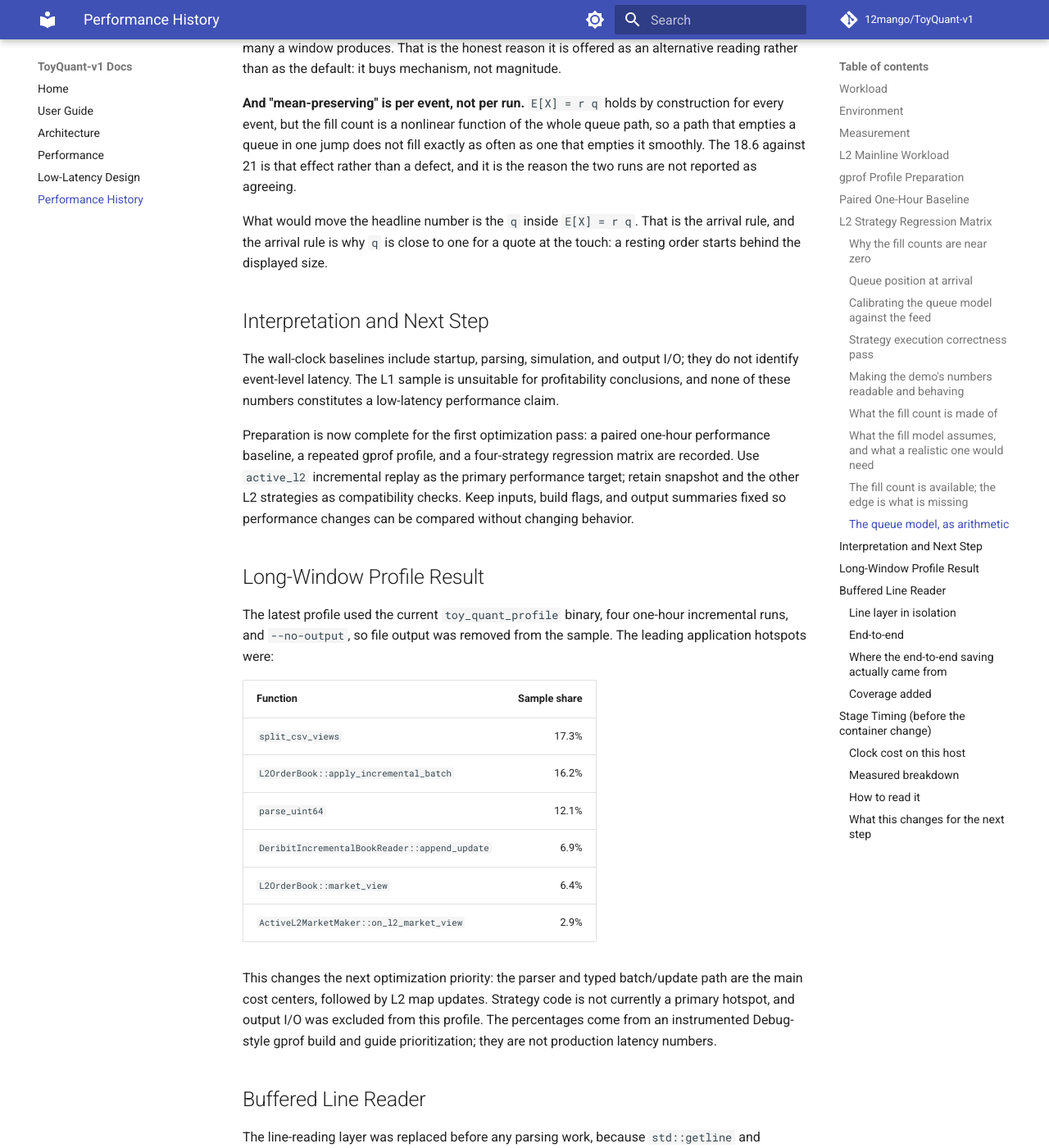
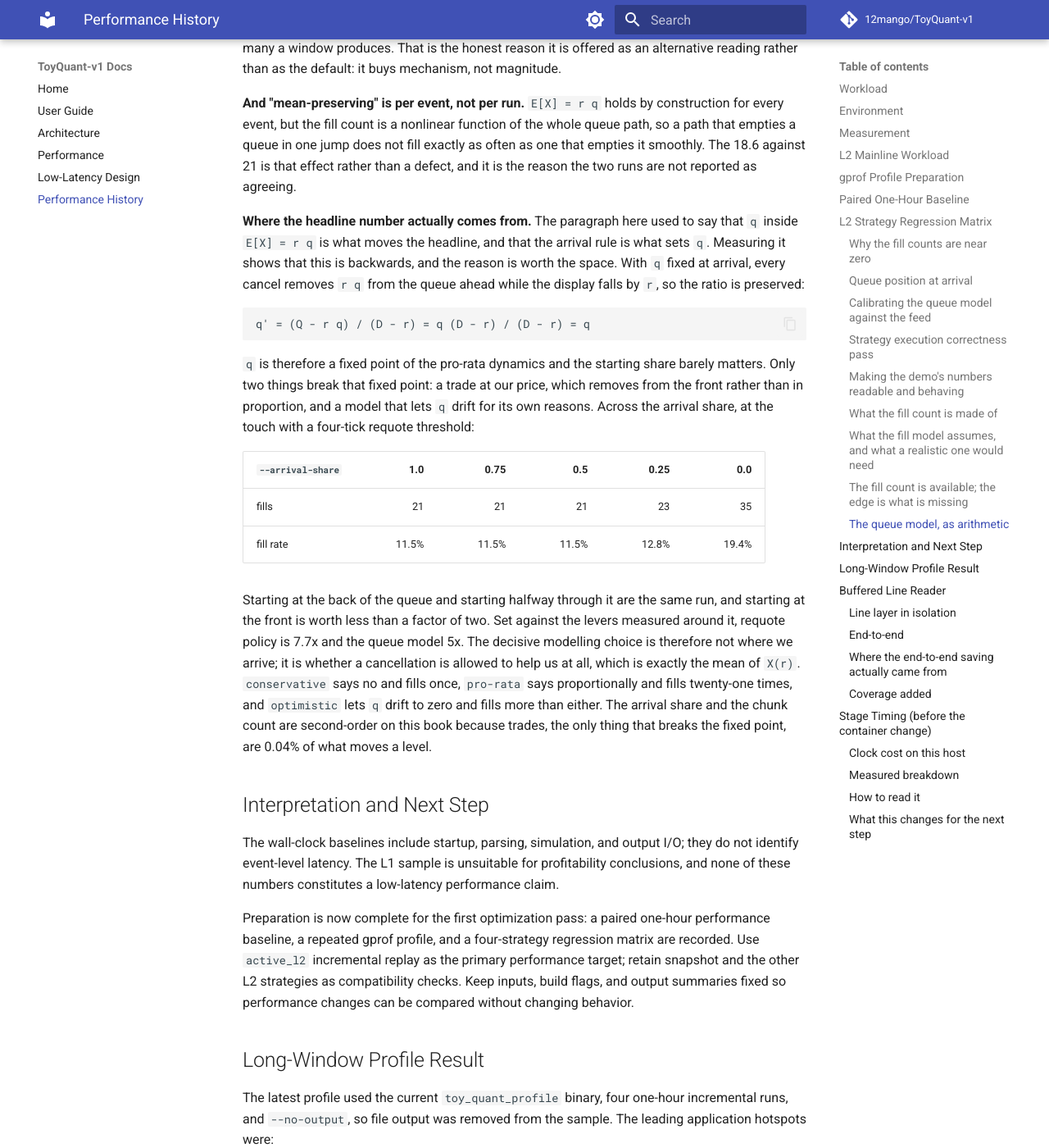
Before and after one commit to 12mango/ToyQuant-v1, an MkDocs documentation site: the page built from docs/PERFORMANCE_HISTORY.md, in a window 1280 px wide and 1400 px high, scrolled down 22905 px. Shown: the whole window at 82% size. Built offline with MkDocs 1.6.1 and Material for MkDocs 9.7.7, drawn with Linux system fonts in a browser that asks for light colours; comment, search, counter and statistics services are not loaded.

Commit message:
feat: Make the arrival share a knob, and record that it is second-order because q is a fixed point of the cancel dynamics

````diff
--- a/docs/PERFORMANCE_HISTORY.md
+++ b/docs/PERFORMANCE_HISTORY.md
@@ -842,9 +842,33 @@ event, but the fill count is a nonlinear function of the whole queue path, so a
 queue in one jump does not fill exactly as often as one that empties it smoothly. The 18.6 against 21
 is that effect rather than a defect, and it is the reason the two runs are not reported as agreeing.
 
-What would move the headline number is the `q` inside `E[X] = r q`. That is the arrival rule, and the
-arrival rule is why `q` is close to one for a quote at the touch: a resting order starts behind the
-displayed size.
+**Where the headline number actually comes from.** The paragraph here used to say that `q` inside
+`E[X] = r q` is what moves the headline, and that the arrival rule is what sets `q`. Measuring it shows
+that this is backwards, and the reason is worth the space. With `q` fixed at arrival, every cancel
+removes `r q` from the queue ahead while the display falls by `r`, so the ratio is preserved:
+
+```
+q' = (Q - r q) / (D - r) = q (D - r) / (D - r) = q
+```
+
+`q` is therefore a fixed point of the pro-rata dynamics and the starting share barely matters. Only two
+things break that fixed point: a trade at our price, which removes from the front rather than in
+proportion, and a model that lets `q` drift for its own reasons. Across the arrival share, at the touch
+with a four-tick requote threshold:
+
+| `--arrival-share` | 1.0 | 0.75 | 0.5 | 0.25 | 0.0 |
+|---|---:|---:|---:|---:|---:|
+| fills | 21 | 21 | 21 | 23 | 35 |
+| fill rate | 11.5% | 11.5% | 11.5% | 12.8% | 19.4% |
+
+Starting at the back of the queue and starting halfway through it are the same run, and starting at the
+front is worth less than a factor of two. Set against the levers measured around it, requote policy is
+7.7x and the queue model 5x. The decisive modelling choice is therefore not where we arrive; it is
+whether a cancellation is allowed to help us at all, which is exactly the mean of `X(r)`.
+`conservative` says no and fills once, `pro-rata` says proportionally and fills twenty-one times, and
+`optimistic` lets `q` drift to zero and fills more than either. The arrival share and the chunk count
+are second-order on this book because trades, the only thing that breaks the fixed point, are 0.04% of
+what moves a level.
 
 ## Interpretation and Next Step
 
````
Also changed, not shown: 5 other files.
